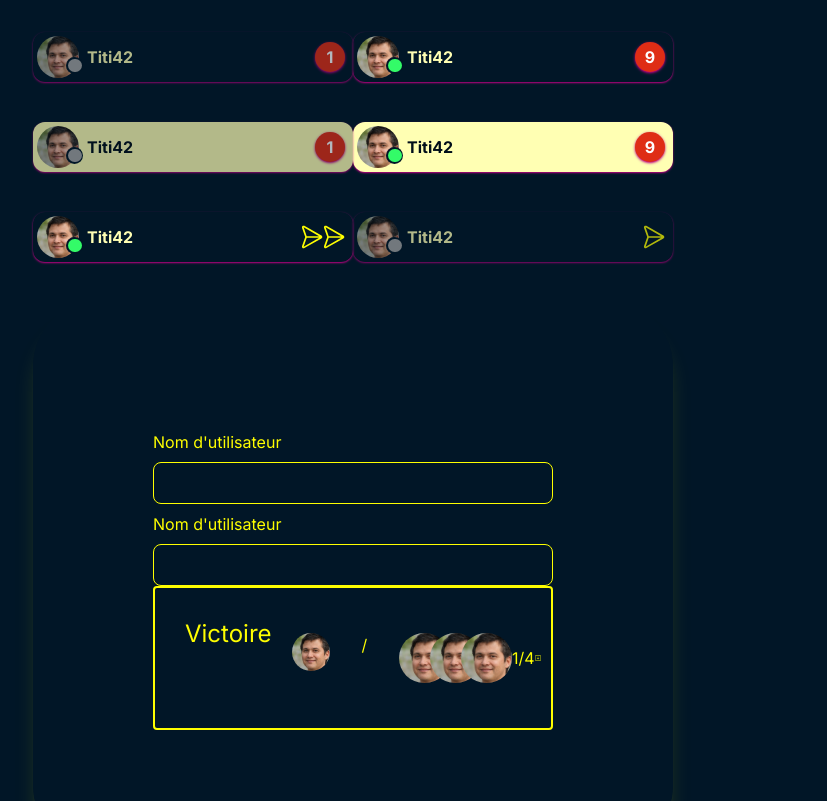
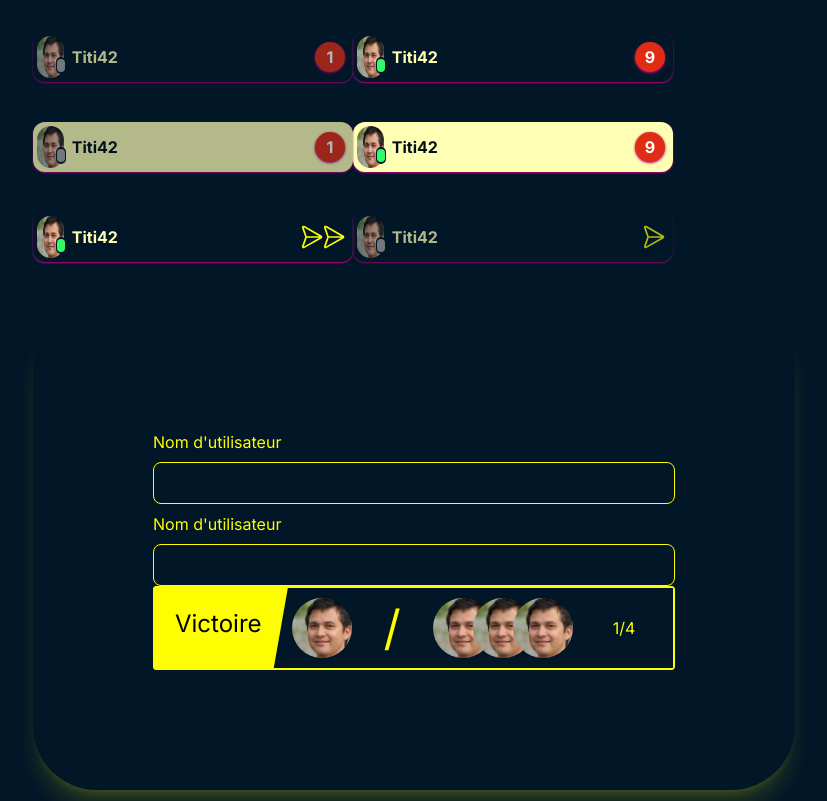
Before and after one commit to Gpatrix/ft_transcendence, a React (Vite) app in the folder srcs/front/vitejs/: page / in a window 1280 px wide. Shown: the part 320-1121 px from the top of the page, without its empty margins (287-1114 px from the left). Built offline with nearby package versions, Linux system fonts and the light colour scheme.

Commit message:
finition v1 compoment

```diff
--- a/srcs/front/vitejs/src/App.tsx
+++ b/srcs/front/vitejs/src/App.tsx
@@ -23,7 +23,7 @@ function App()
         <Input value="" placeholder="Entrez votre nom d'utilisateur"/>
         <Input value="" type='error' placeholder="Entrez votre nom d'utilisateur" />
       </div>
-      <div className='flex justify-between items-center my-5 mr-auto ml-auto w-1/2 h-1/2 align-center'>
+      <div className='flex justify-between items-center my-5 mr-auto ml-auto w-1/2 h-30 align-center'>
         <ProfilePic status='online' profileLink='https://www.google.com' image='https://localhost/test.jpeg'/>
         <ProfilePic status='offline' profileLink='https://www.google.com' image='https://localhost/test.jpeg'/>
         <ProfilePic status='online' profileLink='https://www.google.com' />
--- a/srcs/front/vitejs/src/components/MonTest.tsx
+++ b/srcs/front/vitejs/src/components/MonTest.tsx
@@ -21,34 +21,38 @@ type MonTestProps = {
 
 export default function MonTest({ states, className } : MonTestProps) {
     return (
-        <div  className={clsx('relative w-full text-yellow ' + states, className)}>
+        <div  className={clsx('relative w-full text-yellow overflow-hidden border-solid border-yellow rounded-sm ' + states, className)}>
             {/* <aside className='border-2 border-solid border-yellow rounded-sm mr-px'>date</aside> */}
-            {/* <div className=' transform rotate-10 bg-yellow w-30 h-30'></div> */}
+            <div className=' transform rotate-10 bg-yellow w-35 h-50 absolute z-1 -mt-5 -ml-5'></div>
             <div className=' flex shadow-2xs border-2 p-[10px]
-            border-solid border-yellow rounded-sm w-full'>
-                <span className='p-[20px] states text-2xl'>
+             w-full relative z-2'>
+                <span className='p-[10px] pr-[30px] states text-2xl text-black'>
                     {states}
                 </span>
-                <span className='scores flex justify-center items-center'>
+                <span className='scores flex justify-center items-center h-[60px]'>
                     {/* <span className='users'> */}
-                        <span className='flex md:gap-8 content-between main-cara max-h-1/1'>
+                        <span className='flex md:gap-8 content-between main-cara max-h-1/1 mr-5'>
                             {/* faire attention a chaque utilisateurs */}
-                            <ProfilePic profileLink='https://www.google.com' image='https://localhost/test.jpeg' size={0}/>
-                            <span className='separator'>/</span>
+                            <span className='w-[60px]'>
+                                <ProfilePic profileLink='https://www.google.com' image='https://localhost/test.jpeg'/>
+                            </span>
+
+                            <span className='separator text-5xl h-min self-center'>/</span>
                             {/* faire attention : utiliser le tab passe en parametre */}
                             <span className='otherUsers  flex'>
-                                <ProfilePic profileLink='https://www.google.com' image='https://localhost/test.jpeg' size={0}/>
-                                <ProfilePic profileLink='https://www.google.com' image='https://localhost/test.jpeg' size={0} className='ml-[-20px]'/>
-                                <ProfilePic profileLink='https://www.google.com' image='https://localhost/test.jpeg' size={0} className='ml-[-20px]'/>
+                                <ProfilePic profileLink='https://www.google.com' image='https://localhost/test.jpeg' className='inline-block w-[60px]'/>
+                                <ProfilePic profileLink='https://www.google.com' image='https://localhost/test.jpeg' className='ml-[-20px] inline-block w-[60px]'/>
+                                <ProfilePic profileLink='https://www.google.com' image='https://localhost/test.jpeg' className='ml-[-20px] inline-block w-[60px]'/>
                             </span>
-
+                            <span className='placement h-min self-center ml-2'>
+                                1/4
+                            </span>
                         </span>
                     {/* </span> */}
-                    <span className='placement'>
-                        1/4
-                    </span>
-                    <span className='more'>
-                        <img className='w-30 h-30' src={arrowDown} />
+
+
+                    <span className='more h-8 ml-2'>
+                        <img className='w-8' src={arrowDown} />
                     </span>
 
                 </span>
@@ -57,3 +61,46 @@ export default function MonTest({ states, className } : MonTestProps) {
         </div>
     );
 }
+
+
+
+// return (
+//     <div  className={clsx('relative w-full text-yellow overflow-hidden border-solid border-yellow rounded-sm ' + states, className)}>
+//         {/* <aside className='border-2 border-solid border-yellow rounded-sm mr-px'>date</aside> */}
+//         <div className=' transform rotate-10 bg-yellow w-35 h-50 absolute z-1 -mt-5 -ml-5'></div>
+//         <div className=' flex shadow-2xs border-2 p-[10px]
+//          w-full relative z-2'>
+//             <span className='p-[10px] pr-[30px] states text-2xl text-black'>
+//                 {states}
+//             </span>
+//             <span className='scores flex justify-center items-center h-[60px]'>
+//                 {/* <span className='users'> */}
+//                     <span className='flex md:gap-8 content-between main-cara max-h-1/1 mr-5'>
+//                         {/* faire attention a chaque utilisateurs */}
+//                         <span className='w-[60px]'>
+//                             <ProfilePic profileLink='https://www.google.com' image='https://localhost/test.jpeg'/>
+//                         </span>
+
+//                         <span className='separator text-5xl h-min self-center'>/</span>
+//                         {/* faire attention : utiliser le tab passe en parametre */}
+//                         <span className='otherUsers  flex'>
+//                             <ProfilePic profileLink='https://www.google.com' image='https://localhost/test.jpeg' className='inline-block w-[60px]'/>
+//                             <ProfilePic profileLink='https://www.google.com' image='https://localhost/test.jpeg' className='ml-[-20px] inline-block w-[60px]'/>
+//                             <ProfilePic profileLink='https://www.google.com' image='https://localhost/test.jpeg' className='ml-[-20px] inline-block w-[60px]'/>
+//                         </span>
+//                         <span className='placement h-min self-center ml-2'>
+//                             1/4
+//                         </span>
+//                     </span>
+//                 {/* </span> */}
+
+
+//                 <span className='more h-8 ml-2'>
+//                     <img className='w-8' src={arrowDown} />
+//                 </span>
+
+//             </span>
+//             {/* {states? <p>{states}</p> : ""} */}
+//         </div>
+//     </div>
+// );
--- a/srcs/front/vitejs/src/components/ProfilePic.tsx
+++ b/srcs/front/vitejs/src/components/ProfilePic.tsx
@@ -22,17 +22,15 @@ type ProfilePicProps = {
     image?: string;
     profileLink: string
     status?: VariantProps<typeof statusVariants>['status'];
-    size?: number;
 }
 
-export default function ProfilePic({ image, className, profileLink, status='none', size=30 } : ProfilePicProps) {
-    console.log("test" + size);
-
+export default function ProfilePic({ image, className, profileLink, status='none'} : ProfilePicProps) {
     return (
         <Link to={profileLink}
-            className={clsx('relative flex flex-col justify-center max-w-fit h-full'
+            className={clsx('relative max-w-fit h-full' //flex flex-col justify-center
                 // + (size>0?(" w-10 h-" + size):""), className)}
-                + (size>0?(" w-" + size + " h-" + size):""), className)}
+                // + (size>0?(" w-" + size + " h-" + size):"")
+                , className)}
             // className={clsx('relative' + (size>0?(" w-" + size + " h-" + size):""), className)}
         >
         { status != 'none' &&
@@ -41,7 +39,7 @@ export default function ProfilePic({ image, className, profileLink, status='none
             </span> }
             {
                 // image ? <img src={image} className="w-auto h-full rounded-full" />
-                image ? <img src={image} className="rounded-full h-1/1" />
+                image ? <img src={image} className="rounded-full h-1/1 inline-block" />
                       : <div className="flex justify-center items-center text-[100%] font-bold rounded-full h-1/1 w-1/1 bg-light-yellow text-grey">T</div>
             }
         </Link>
```
